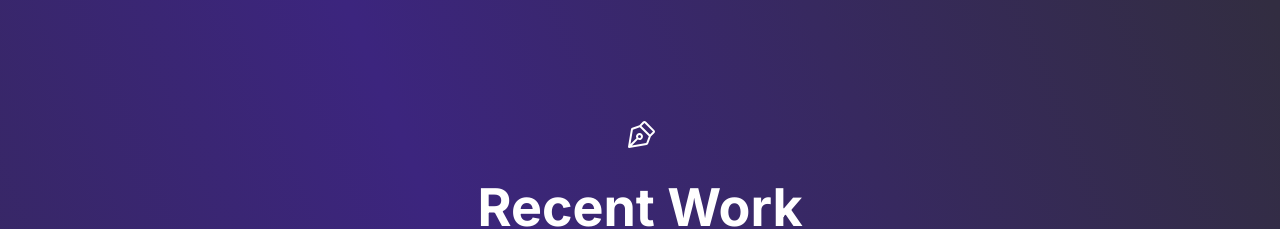
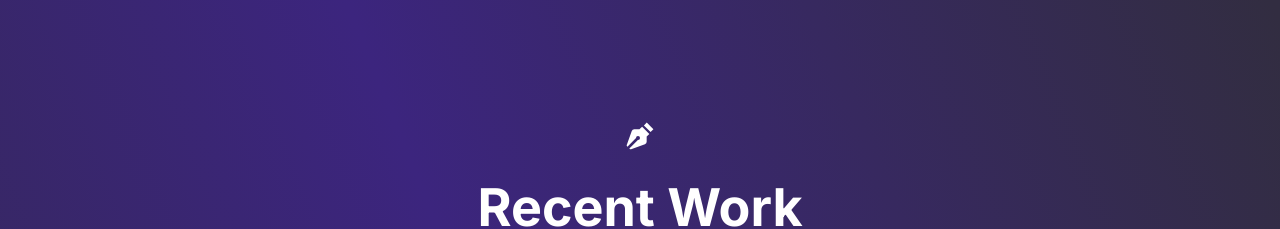
Before and after one commit to include-davis/leads-onboarding-2024, a Next.js app: page /day1 in a window 1280 px wide. Shown: the part 1000-1229 px from the top of the page. Built offline with nearby package versions, Linux system fonts and the light colour scheme.

Commit message:
fixed pen icon

```diff
--- a/app/(pages)/day1/page.jsx
+++ b/app/(pages)/day1/page.jsx
@@ -4,6 +4,7 @@ import { React, useState }from 'react';
 import Image from 'next/image';
 import ClientCard from '@/app/(pages)/_components/clients/clients';
 import { PiPenNib } from "react-icons/pi";
+import { BiSolidPen } from "react-icons/bi";
 import styles from '@/app/(pages)/_styles/pages/day1/home.module.scss'
 
 export default function Home() {
@@ -53,7 +54,7 @@ export default function Home() {
               </div>
             </div>
               <div className={styles.work_container}>
-                  <PiPenNib />
+                  <BiSolidPen />
                   <h1>Recent Work</h1>
                   <p>Transforming ideas into incredible realities is what we do best.</p>
               </div>
```
